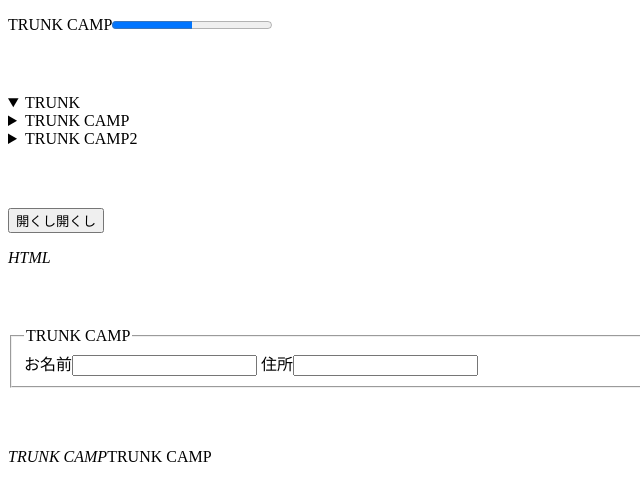
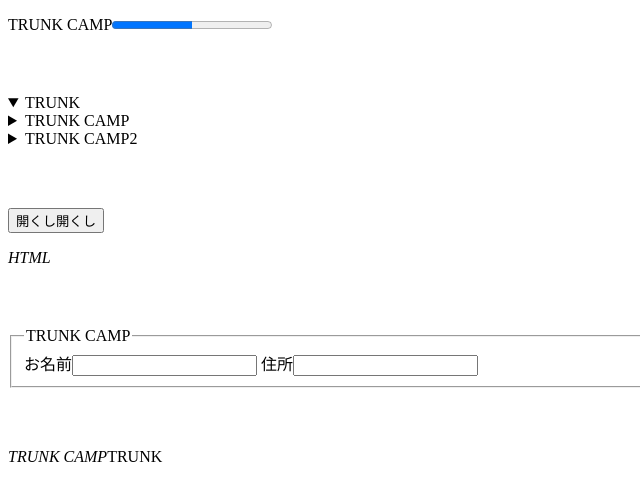
Before and after one commit to sengokukun/html5_tag, a plain HTML site: page index.html in a window 1280 px wide. Shown: the full height of the page, 0-640 px from the left. Drawn offline with Linux system fonts and the light colour scheme.

Commit message:
コミット

```diff
--- a/index.html
+++ b/index.html
@@ -43,6 +43,6 @@
       <label for="name">お名前</label><input type="text" name="name" id="name" value="">
       <label for="name">住所</label><input type="text" name="address" id="address" value="">
     </fieldset>
-    <p class="mB60"><cite>TRUNK CAMP</cite>TRUNK CAMP</p>
+    <p class="mB60"><cite>TRUNK CAMP</cite>TRUNK</p>
   </body>
 </html>
```
